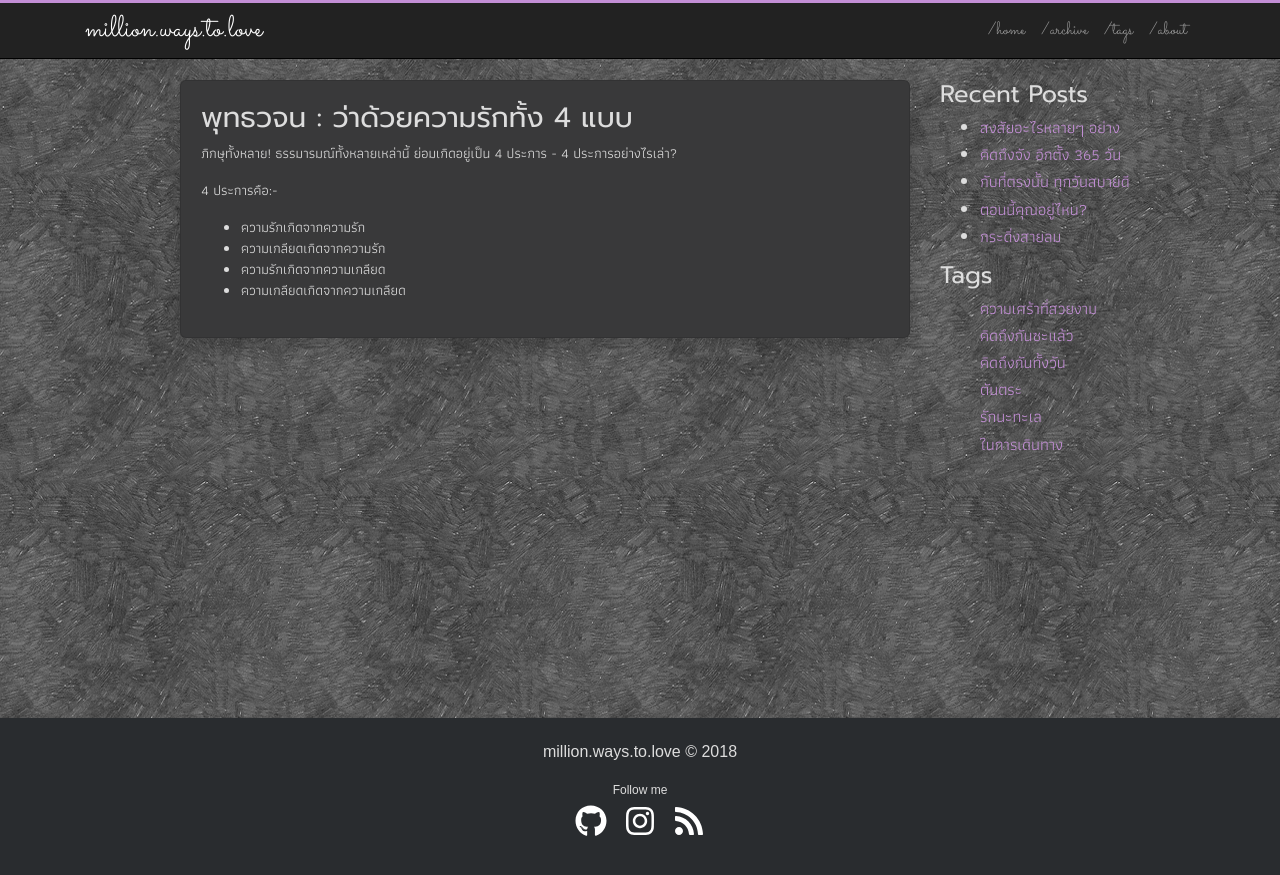
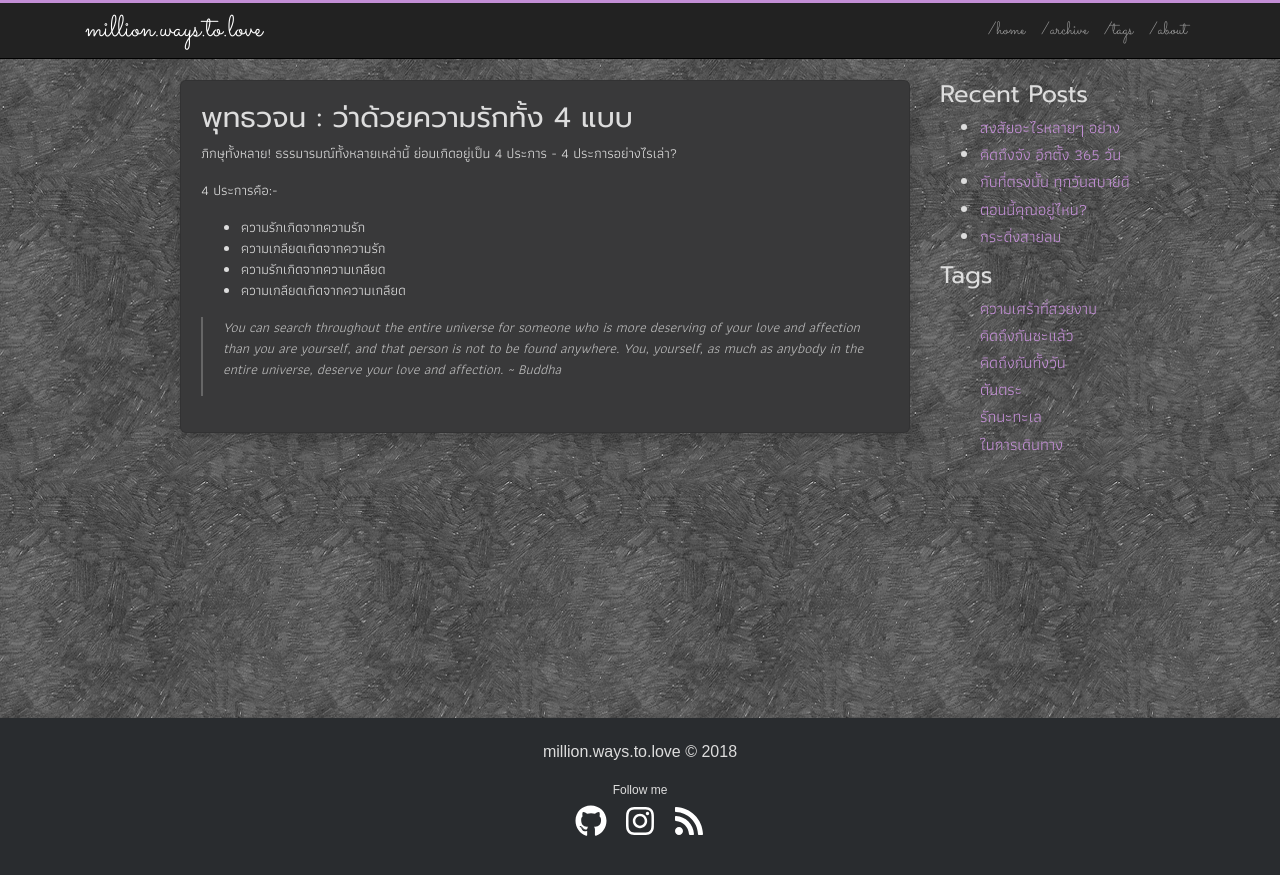
Before and after one commit to sdeehub/love, a Jekyll site: the page built from about.md, in a window 1280 px wide. Shown: the top 875 px of the page. Built offline with Jekyll 4.4.1, drawn with Linux system fonts in a browser that asks for light colours.

Commit message:
add quote

```diff
--- a/about.md
+++ b/about.md
@@ -11,3 +11,5 @@ title: About
 - ความเกลียดเกิดจากความรัก
 - ความรักเกิดจากความเกลียด
 - ความเกลียดเกิดจากความเกลียด
+
+> You can search throughout the entire universe for someone who is more deserving of your love and affection than you are yourself, and that person is not to be found anywhere. You, yourself, as much as anybody in the entire universe, deserve your love and affection. ~ Buddha
```
